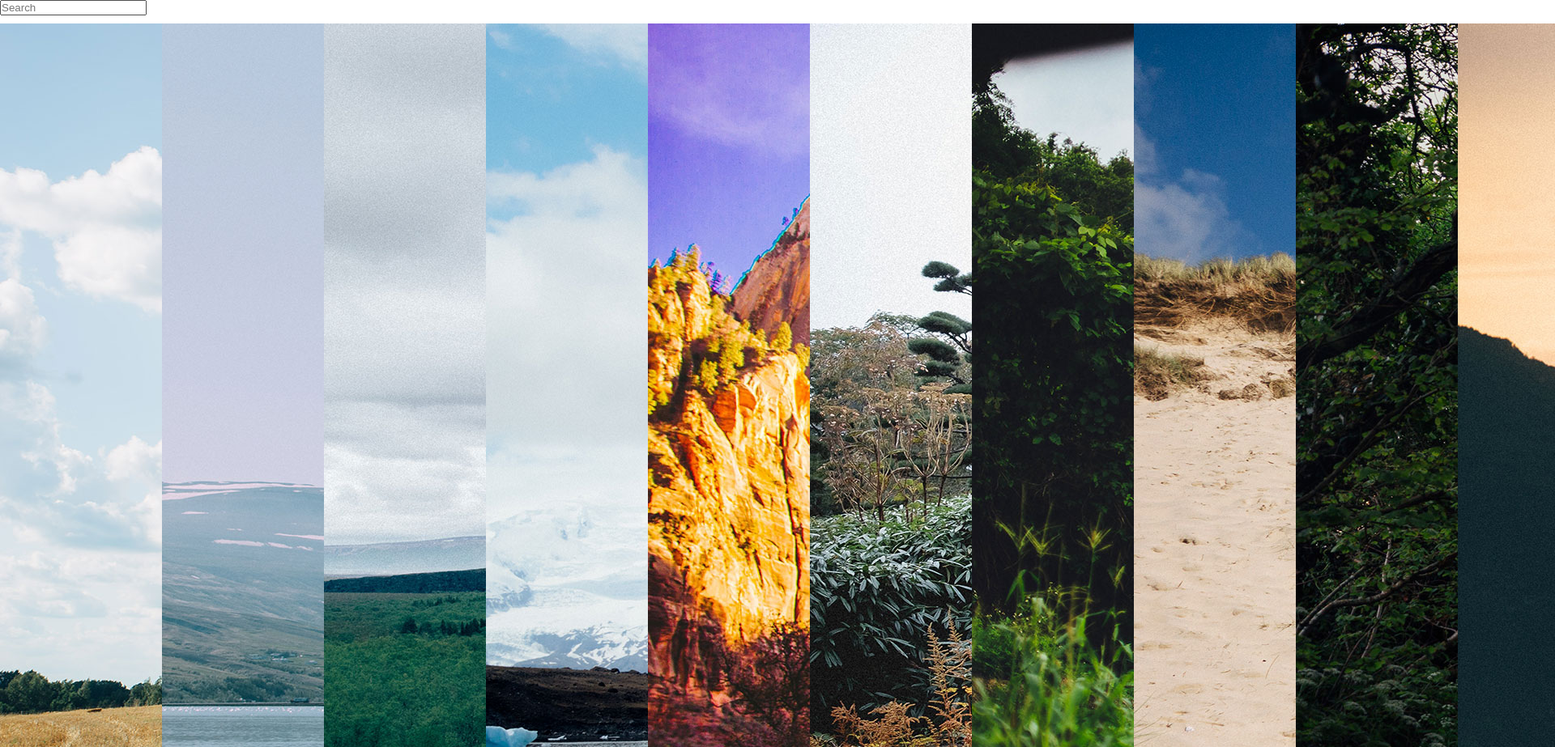
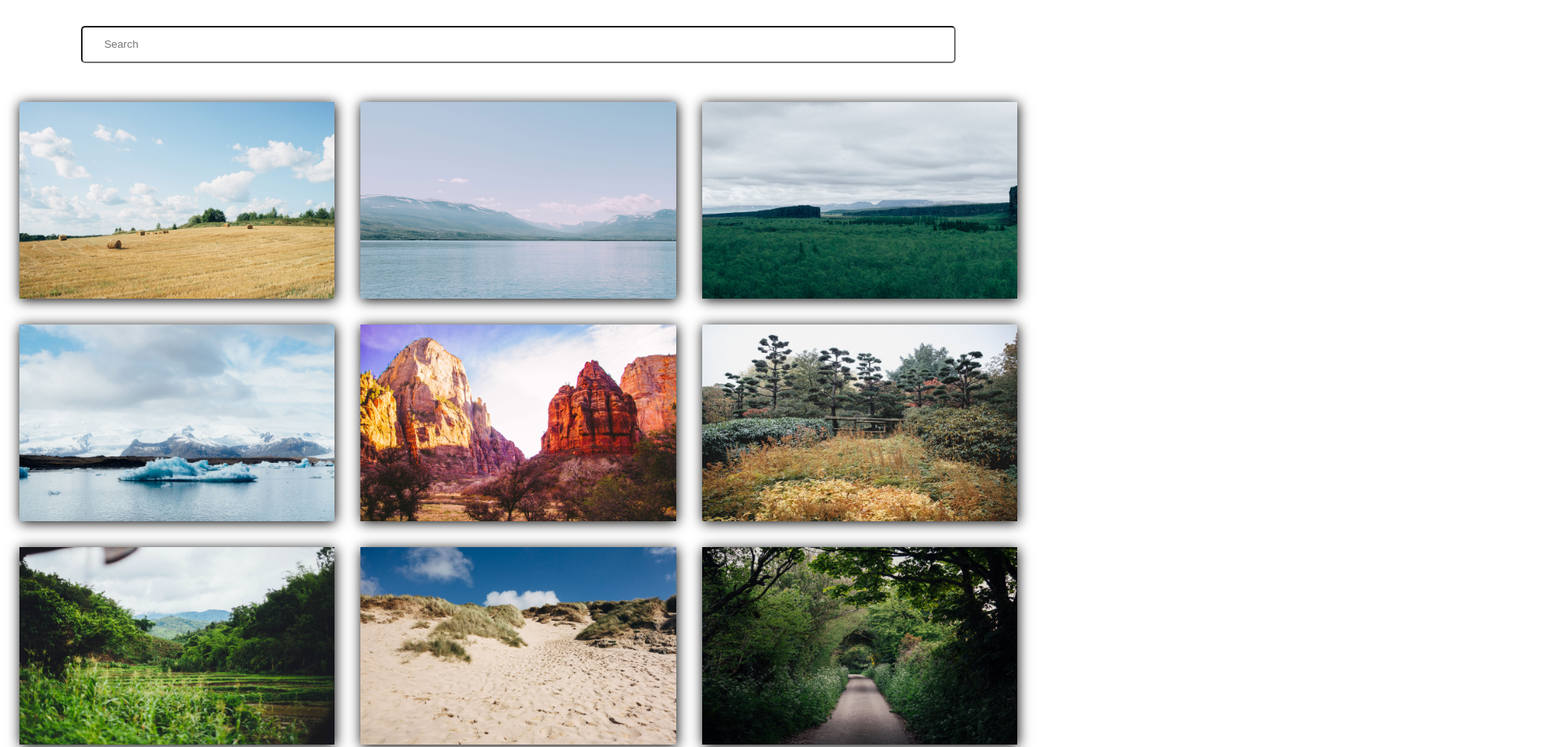
Before and after one commit to matthewmsmith/msmith-interactive-photo-gallery, a plain HTML site: page index.html in a window 1280 px wide. Shown: the top 923 px of the page at 81% size, 1920 px wide, since content can reach past the window. Drawn offline with Linux system fonts and the light colour scheme.

Commit message:
Implimented a responsive layout (mobile first)

```diff
--- a/css/styles.css
+++ b/css/styles.css
@@ -1,19 +1,57 @@
-*{
+** {
     margin: 0;
     padding: 0;
+    box-sizing: border-box;
+}
+h2,
+p {
+    display: none;
+}
+.search-wrapper {
+   display: block;
+   text-align: center;
+   margin: 2em;
 
 }
-.images {
-   display: flex;
-   flex-wrap: row wrap;
-   justify-content: space-around;
+
+.search{
+    border-radius: 5px;
+    padding:1em 2em;
+    width: 90%;
+
+}
+
+
+.wrapper {
+    display: flex;
+    flex-wrap: wrap;
+    margin: 0 auto;
 
 
 }
+.image-wrapper {
+    margin: 1em;
+}
 .image {
-   flex-direction: column;
-   width: 200px;
-   height: 150px;
-   margin-top: 10px;
+    width: 100%;
+    box-shadow: 1px 2px 15px black;
 
 }
+
+@media(min-width: 762px) {
+    .wrapper {
+      max-width: 100%;
+
+
+
+    }
+    .image-wrapper {
+        flex: 30%;
+    }
+    .image {
+      width: 100%;
+
+
+
+    }
+}
--- a/index.html
+++ b/index.html
@@ -9,82 +9,107 @@
 
 <body>
 
-        <div class="search">
-            <input type="search" placeholder="Search">
+
+
+    <div class="search-wrapper">
+        <input type="text" class="search" placeholder="Search">
     </div>
+    <section class="wrapper">
 
-<div class="container">
-        <section class="images">
-            <div class="image">
-                <img src="images/01.jpg" alt="Hey Bales">
+            <div class="image-wrapper">
+                <img src="images/01.jpg" alt="Hey Bales" class="image">
+            </div>
             <h2>Hay Bales</h2>
             <p>I love hay bales. Took this snap on a drive through the countryside past some straw fields.</p>
+
+
+            <div class="image-wrapper">
+                <img src="images/02.jpg" alt="Lake" class="image">
             </div>
-
-            <div class="image">
-                <img src="images/02.jpg" alt="Lake">
             <h2>Lake</h2>
             <p>The lake was so calm today. We had a great view of the snow on the mountains from here.</p>
+
+
+
+            <div class="image-wrapper">
+                <img src="images/03.jpg" alt="Canyon" class="image">
             </div>
-
-            <div class="image">
-                <img src="images/03.jpg" alt="Canyon">
             <h2>Canyon</h2>
             <p>I hiked to the top of the mountain and got this picture of the canyon and trees below.</p>
+
+
+
+            <div class="image-wrapper">
+                <img src="images/04.jpg" alt="Iceberg" class="image">
             </div>
+            <h2>Iceberg</h2>
+            <p>It was amazing to see an iceberg up close, it was so cold but didn’t snow today.</p>
 
-            <div class="image">
-                <img src="images/04.jpg" alt="Iceberg">
-                <h2>Iceberg</h2>
-                It was amazing to see an iceberg up close, it was so cold but didn’t snow today.
+
+            <div class="image-wrapper">
+                <img src="images/05.jpg" alt="Desert" class="image">
             </div>
-
-            <div class="image">
-                <img src="images/05.jpg" alt="Desert">
             <h2>Desert</h2>
             <p>The red cliffs were beautiful. It was really hot in the desert but we did a lot of walking through
                 the
                 canyons.</p>
+
+
+
+            <div class="image-wrapper">
+                <img src="images/06.jpg" alt="Fall" class="image">
             </div>
-
-            <div class="image">
-                <img src="images/06.jpg" alt="Fall">
             <h2>Fall</h2>
             <p>Fall is coming, I love when the leaves on the trees start to change color.</p>
+
+
+
+
+            <div class="image-wrapper">
+                <img src="images/07.jpg" alt="Plantation" class="image">
             </div>
-            <div class="image">
-                <img src="images/07.jpg" alt="Plantation">
             <h2>Plantation</h2>
             <p>I drove past this plantation yesterday, everything is so green!</p>
+
+
+
+            <div class="image-wrapper">
+                <img src="images/08.jpg" alt="Dunes" class="image">
             </div>
-            <div class="image">
-                <img src="images/08.jpg" alt="Dunes">
             <h2>Dunes</h2>
             <p>My summer vacation to the Oregon Coast. I love the sandy dunes!</p>
+
+
+
+            <div class="image-wrapper">
+                <img src="images/09.jpg" alt="Country" class="image">
             </div>
-            <div class="image">
-                <img src="images/09.jpg" alt="Country"> 09.jpg
             <h2>Countryside Lane</h2>
             <p>We enjoyed a quiet stroll down this countryside lane.</p>
+
+
+            <div class="image-wrapper">
+                <img src="images/10.jpg" alt="Sunset" class="image">
             </div>
-
-            <div class="image">
-                <img src="images/10.jpg" alt="Sunset">
             <h2>Sunset</h2>
             <p> Sunset at the coast! The sky turned a lovely shade of orange.</p>
+
+
+
+            <div class="image-wrapper">
+                <img src="images/11.jpg" alt="Crave" class="image">
             </div>
-            <div class="image">
-                <img src="images/11.jpg" alt="Crave">
             <h2>Cave</h2>
             <p>I did a tour of a cave today and the view of the landscape below was breathtaking.</p>
+
+            <div class="image-wrapper">
+                <img src="images/12.jpg" alt="Bluebells" class="image">
             </div>
-            <div class="image">
-                <img src="images/12.jpg" alt="Bluebells">
             <h2>Bluebells</h2>
             <p> I walked through this meadow of bluebells and got a good view of the snow on the mountain before the
                 fog came in.</p>
-            </div>
-        </div>
+
+    </section>
 </body>
-   </section>
+
 </html>
```
Lines whose indentation alone changed are shown as unchanged.
